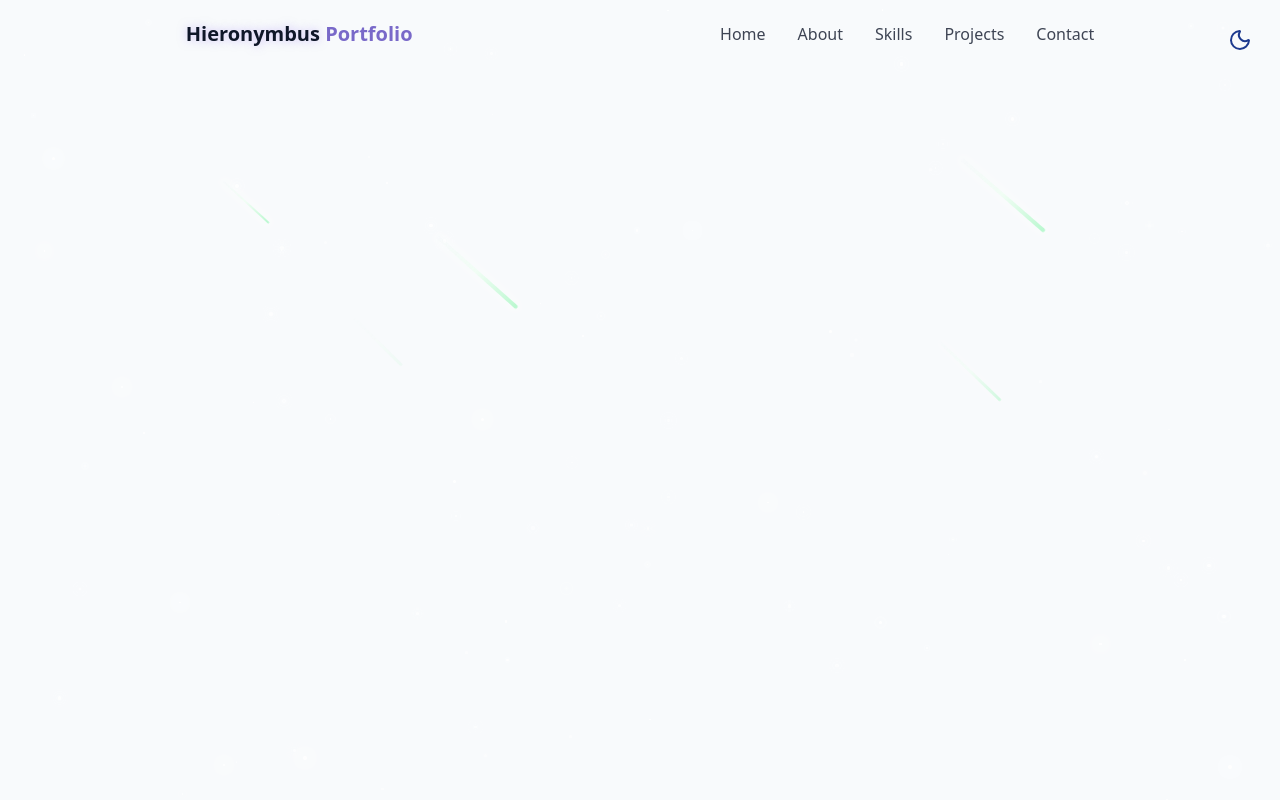
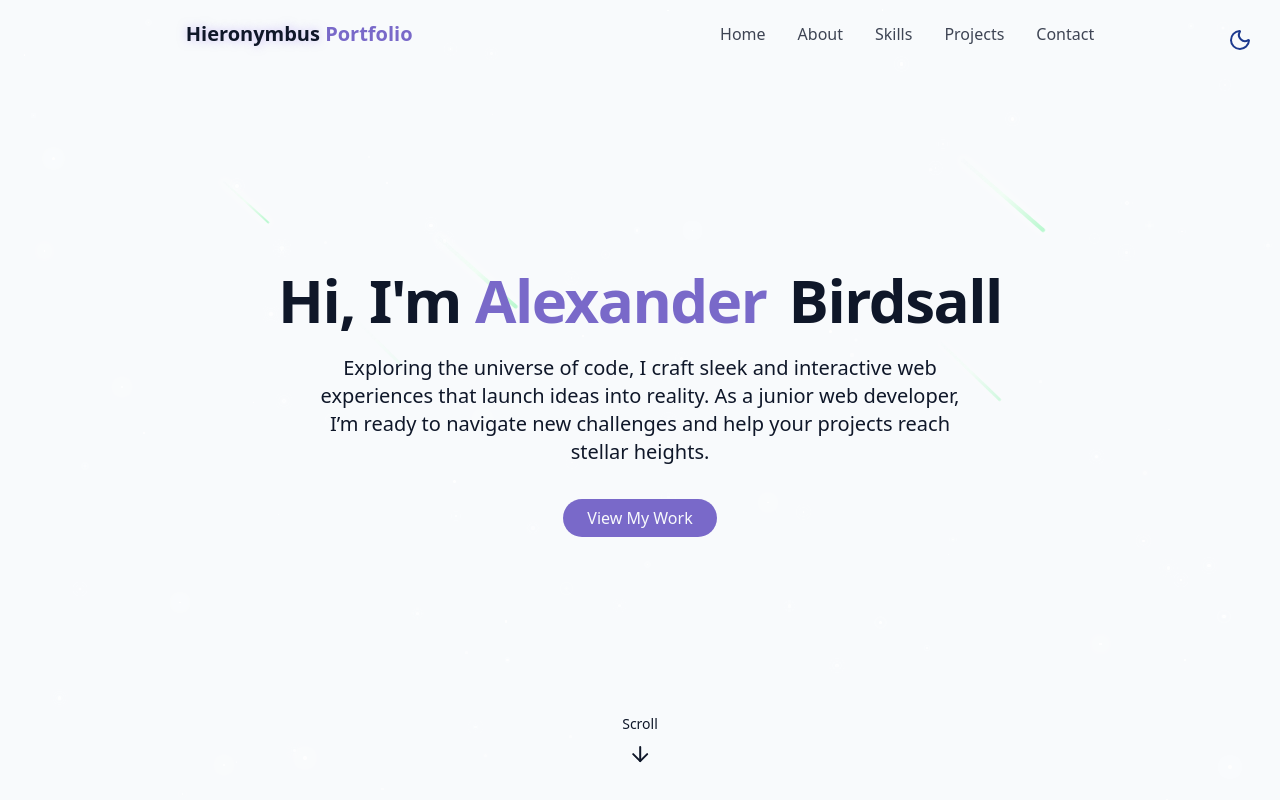
Before and after one commit to Hieronymbus/2025Portfolio, a React (Vite) app: page / in a window 1280 px wide. Built offline with nearby package versions, Linux system fonts and the light colour scheme.

Commit message:
@HeroSection component built and working, placed in main section @Home page

```diff
--- /dev/null
+++ b/src/components/AboutSection.jsx
@@ -0,0 +1,7 @@
+import React from 'react'
+
+export const AboutSection = () => {
+  return (
+    <div>AboutSection</div>
+  )
+}
--- /dev/null
+++ b/src/components/HeroSection.jsx
@@ -0,0 +1,61 @@
+import { ArrowDown } from 'lucide-react'
+import React from 'react'
+
+export const HeroSection = () => {
+  return (
+    <section
+        id="hero"
+        className='relative min-h-screen flex flex-col items-center justify-center px-4'
+    >
+        <div
+            className='container max-w-4xl mx-auto text-center z-10'
+        >
+            <div
+                className='space-y-6'
+            >
+                <h1
+                    className='text-4xl md:text-6xl font-bold tracking-tight'
+                >
+                    <span
+                        className='opacity-0 animate-fade-in'
+                    > Hi, I'm </span>
+                    <span
+                        className='text-primary opacity-0 animate-fade-in-delay-1'
+                    > Alexander</span>
+                    <span
+                        className='text-gradient ml-2 opacity-0 animate-fade-in-delay-2'
+                    > Birdsall</span>
+                </h1>
+                <p
+                    className='text-lg md:text-xl text-muted-foreground max-w-2xl mx-auto opacity-0 animate-fade-in-delay-3  '
+                >
+                    Exploring the universe of code,
+                    I craft sleek and interactive web experiences that launch ideas into reality. As a junior web developer,
+                    I’m ready to navigate new challenges and help your projects reach stellar heights.
+                </p>
+                <div
+                    className='pt-4 opacity-0 animate-fade-in-delay-4'
+                >
+                    <a
+                        href='#projects'
+                        className='cosmic-button'
+                    >
+                        View My Work
+                    </a>
+                </div>
+            </div>
+        </div>
+
+        <div
+            className='absolute bottom-8 left-1/2 transform -translate-x-1/2 flex flex-col items-center animate-bounce '
+        >
+            <span
+                className='text-sm text-muted-foreground mb-2'
+            >
+                Scroll
+            </span>
+            <ArrowDown size={24}/>
+        </div>
+    </section>
+  )
+}
--- a/src/pages/Home.jsx
+++ b/src/pages/Home.jsx
@@ -1,3 +1,4 @@
+import { HeroSection } from "../components/HeroSection";
 import { NavBar } from "../components/NavBar";
 import { StarBackground } from "../components/StarBackground";
 import { ThemeToggle } from "../components/ThemeToggle";
@@ -18,7 +19,10 @@
             {/* {Navbar} */}
                 <NavBar />
             {/* {Main Content} */}
+                <main>
+                    <HeroSection />
 
+                </main>
             {/* {Footer} */}
 
         </div>
```
